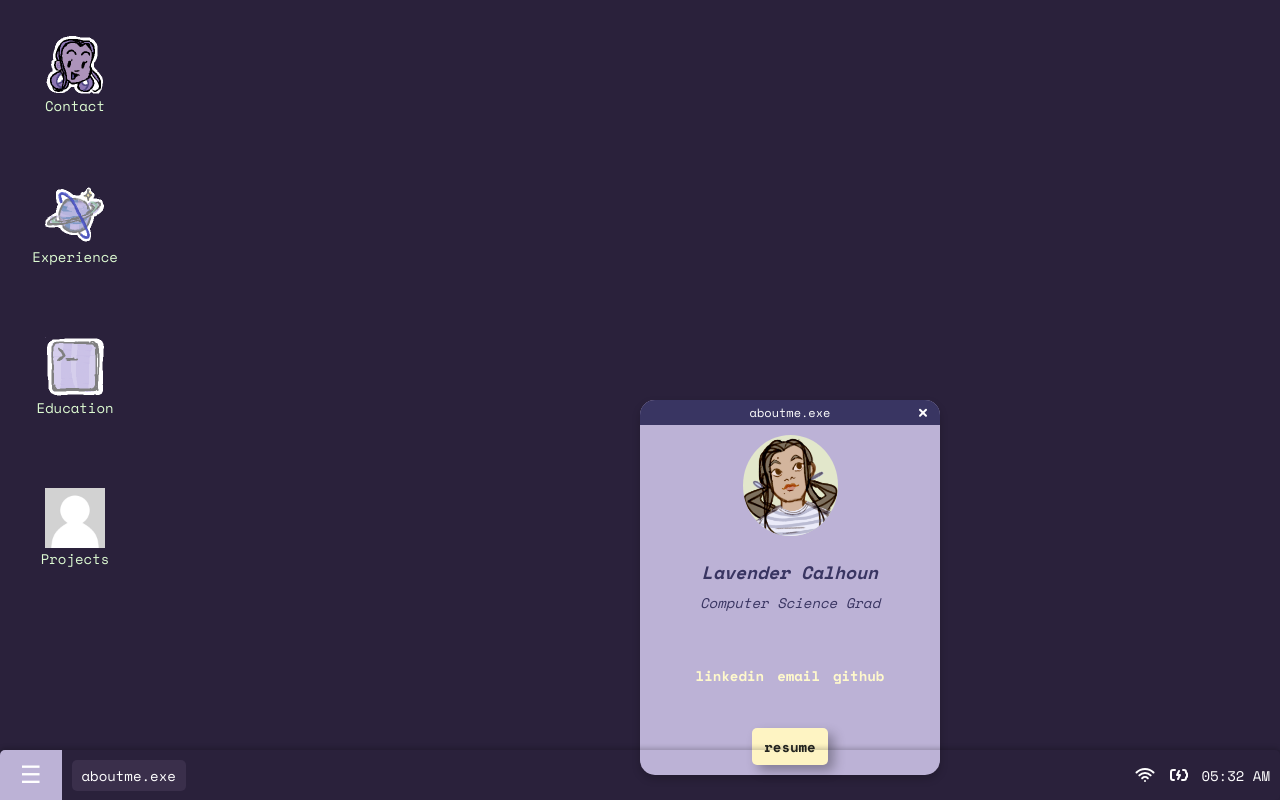
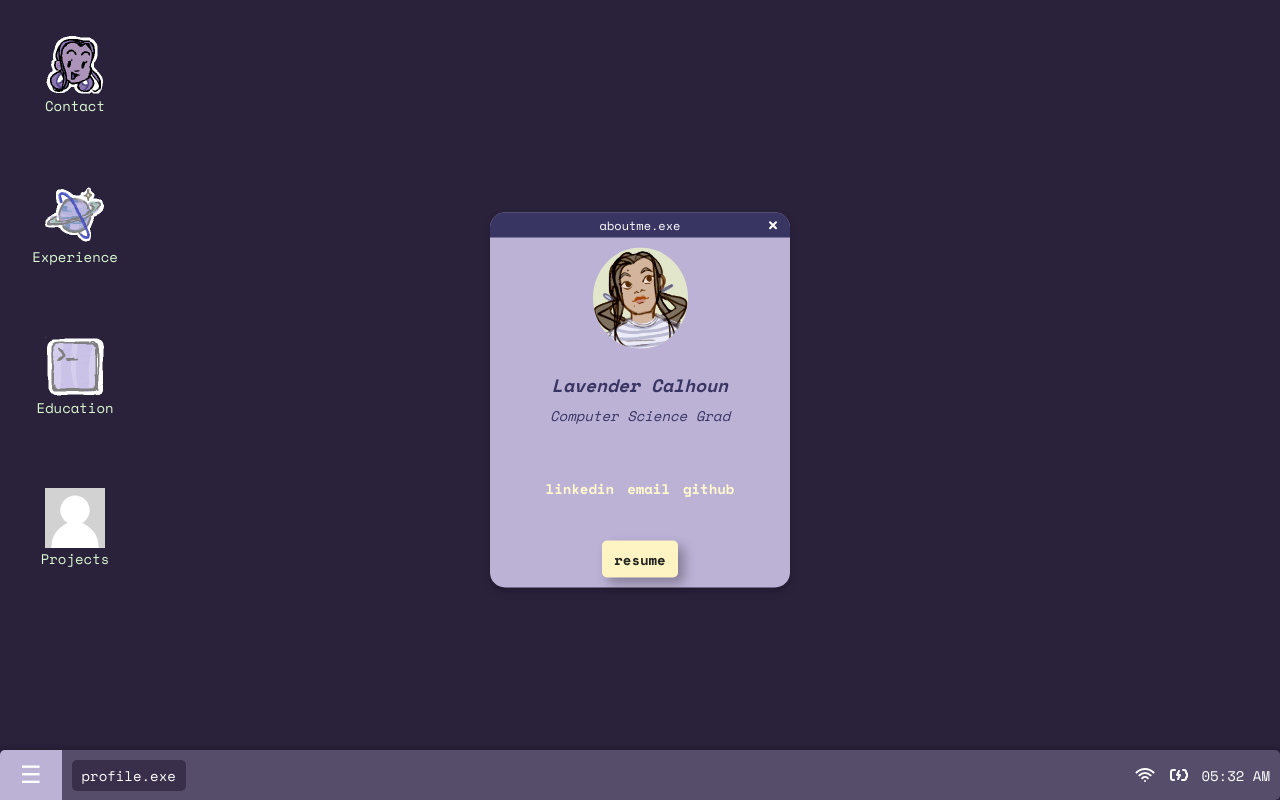
Before and after one commit to Lavender-C/portfolio-site, a Next.js app: page / in a window 1280 px wide. Both pictures are taken after a click on the element "Contact". Built offline with nearby package versions, Linux system fonts and the light colour scheme.

Commit message:
Window organization functionalities, a little CSS seasoning

```diff
--- a/src/App.css
+++ b/src/App.css
@@ -62,7 +62,12 @@
   height: 50px;
   border-radius: 5px;
   display: flex;
+  background-color: rgba(189, 180, 216, 0.299);
   box-shadow: 0px -2px 5px rgba(0, 0, 0, 0.2);
+}
+
+.taskbar:hover{ /* in case something covers the taskbar */
+  z-index: 9999;
 }
 
 .taskbar-menu button {
--- a/src/App.js
+++ b/src/App.js
@@ -9,12 +9,6 @@
 
 const App = () => {
 
-  /* ---------------------------- open/close bools ---------------------------- */
-  const [isProfileOpen, setProfileOpen] = useState(false);
-  const [isBrowserOpen, setBrowserOpen] = useState(false);
-  const [isConsoleOpen, setConsoleOpen] = useState(false);
-  const [isExplorerOpen, setExplorerOpen] = useState(false);
-
   const [menuOpen, setMenuOpen] = useState(false);
   const [consoleReset, setConsoleReset] = useState(false); //resets the console animation on close
   const [time, setTime] = useState(new Date()); //for taskbar clock
@@ -25,6 +19,14 @@
   const consoleRef = useRef(null);
   const explorerRef = useRef(null);
 
+  const [windows, setWindows] = useState([
+    {id: "profile", isOpen: false, ref: profileRef, zIndex: 1},
+    {id: "browser", isOpen: false, ref: browserRef, zIndex: 2},
+    {id: "console", isOpen: false, ref: consoleRef, zIndex: 3},
+    {id: "explorer", isOpen: false, ref: explorerRef, zIndex: 4},
+
+  ]);
+
   useEffect(() => {
     const interval = setInterval(() => {
       setTime(new Date());
@@ -33,36 +35,68 @@
     return () => clearInterval(interval);
   }, []);
 
-  /* --------------------- update the taskbar program list -------------------- */
+  /* ---------------------------- window management --------------------------- */
 
-  const openPrograms = [];
-  if (isProfileOpen) openPrograms.push({ name: "aboutme.exe", ref: profileRef });
-  if (isBrowserOpen) openPrograms.push({ name: "browser.exe", ref: browserRef });
-  if (isConsoleOpen) openPrograms.push({ name: "console.exe", ref: consoleRef });
-  if (isExplorerOpen) openPrograms.push({ name: "explorer.exe", ref: explorerRef });
+  // Bring a window to the front by updating zIndex
+  const bringToFront = (windowId) => {
+    setWindows((prevWindows) => {
+      const maxZ = Math.max(...prevWindows.map((win) => win.zIndex));
+      return prevWindows.map((win) =>
+        win.id === windowId && win.zIndex !== maxZ // Only update if necessary
+          ? { ...win, zIndex: maxZ + 1 }
+          : win
+      );
+    });
+  };
+
+  // Open a window and bring it to the front
+  const openWindow = (windowId) => {
+    setWindows((prevWindows) => {
+      const maxZ = Math.max(...prevWindows.map((win) => win.zIndex));
+      return prevWindows.map((win) =>
+        win.id === windowId
+          ? { ...win, isOpen: true, zIndex: maxZ + 1 }
+          : win
+      );
+    });
+  };
+
+  // Close a window
+  const closeWindow = (windowId) => {
+    setWindows((prevWindows) =>
+      prevWindows.map((win) =>
+        win.id === windowId ? { ...win, isOpen: false } : win
+      )
+    );
+  };
 
   /* ----------------------------- console events ----------------------------- */
   const handleOpenConsole = () => {
-    setConsoleOpen(true);
+    openWindow("console");
     setConsoleReset(false);
   };
 
   const handleCloseConsole = () => {
-    setConsoleOpen(false);
+    closeWindow("console");
     setConsoleReset(true);
   };
 
 
   /* ------------------------- center window function ------------------------- */
 
-  const centerWindow = (ref) => {
-    if (ref.current) {
-      ref.current.style.position = "absolute";
-      ref.current.style.left = "50%";
-      ref.current.style.top = "50%";
-      ref.current.style.transform = "translate(-50%, -50%)";
-      ref.current.style.zIndex = "1000"; // Ensure it's on top
-    }
+  const centerWindow = (windowId) => {
+    setWindows((prevWindows) => {
+      return prevWindows.map((win) => {
+        if (win.id === windowId && win.ref.current) {
+          win.ref.current.style.position = "absolute";
+          win.ref.current.style.left = "50%";
+          win.ref.current.style.top = "50%";
+          win.ref.current.style.transform = "translate(-50%, -50%)";
+        }
+        return win;
+      });
+    });
+    bringToFront(windowId);
   };
 
   return (
@@ -72,12 +106,12 @@
       {/* -------------------------------------------------------------------------- */}
       {/*                                  SHORTCUTS                                 */}
       {/* -------------------------------------------------------------------------- */}
-        <div className="shortcuts" onClick={() => setProfileOpen(true)}>
+        <div className="shortcuts" onClick={() => openWindow("profile")}>
           <img src="aboutme-icon.png" alt="Contact" />
           <span>Contact</span>
         </div>
 
-        <div className="shortcuts" onClick={() => setBrowserOpen(true)}>
+        <div className="shortcuts" onClick={() => openWindow("browser")}>
           <img src="browser-icon.png" alt="Experience" />
           <span>Experience</span>
         </div>
@@ -87,29 +121,25 @@
           <span>Education</span>
         </div>
 
-        <div className="shortcuts" onClick ={() => setExplorerOpen(true)}>
+        <div className="shortcuts" onClick ={() => openWindow("explorer")}>
           <img src="profile-pic.jpg" alt="Projects" />
           <span>Projects</span>
         </div>
       </div>
 
-     {/* -------------------------- window events -------------------------- */}
+    {/* -------------------------- window events -------------------------- */}
 
-    {isProfileOpen && (
-        <ProfileWindow ref={profileRef} onClose={() => setProfileOpen(false)} />
+    {windows.map(({ id, isOpen, ref, zIndex }) =>
+      isOpen && (
+        <div key={id}>
+          {id === "profile" && <ProfileWindow ref={ref} onClose={() => closeWindow(id)} zIndex={zIndex} onFocus={() => bringToFront(id)} />}
+          {id === "browser" && <BrowserWindow ref={ref} onClose={() => closeWindow(id)} zIndex={zIndex} onFocus={() => bringToFront(id)}/>}
+          {id === "console" && <ConsoleWindow ref={ref} onClose={handleCloseConsole} resetText={consoleReset} zIndex={zIndex} onFocus={() => bringToFront(id)}/>}
+          {id === "explorer" && <FileExplorer ref={ref} onClose={() => closeWindow(id)} zIndex={zIndex} onFocus={() => bringToFront(id)}/>}
+        </div>
+      )
     )}
 
-    {isBrowserOpen && (
-        <BrowserWindow ref={browserRef} onClose={() => setBrowserOpen(false)} />
-    )}
-
-    {isConsoleOpen && (
-        <ConsoleWindow ref={consoleRef} onClose={handleCloseConsole} resetText={consoleReset} />
-    )}
-
-      {isExplorerOpen && (
-        <FileExplorer ref={explorerRef} onClose={() => setExplorerOpen(false)} />
-    )}
 
       {/* -------------------------------------------------------------------------- */}
       {/*                                   TASKBAR                                  */}
@@ -131,11 +161,18 @@
         {/* ----------------------------- active programs ---------------------------- */}
 
         <div className="taskbar-programs">
-          {openPrograms.map((program, index) => (
-            <div key={index} className="taskbar-item" onClick={() => centerWindow(program.ref)}>
-              {program.name}
-            </div>
-          ))}
+          {windows
+            .filter((win) => win.isOpen)
+            .map((win) => (
+              <div
+                key={win.id}
+                className="taskbar-item"
+                onClick={() => centerWindow(win.id)}
+                title="click me to focus the window!"
+              >
+                {win.id}.exe
+              </div>
+            ))}
         </div>
 
         {/* --------------------------------- toolbox -------------------------------- */}
--- a/src/BrowserWindow.css
+++ b/src/BrowserWindow.css
@@ -1,10 +1,11 @@
 /* src/BrowserWindow.css */
 .browser-window {
     position: absolute;
+    transform: translate(-50%, -50%);
     top: 50%;
     left: 50%;
-    width: 70vw;
-    height: 85vh;
+    width: 800px;
+    height: 800px;
     border-radius: 15px;
     background-color: #4E4987;
     display: flex;
--- a/src/ConsoleWindow.tsx
+++ b/src/ConsoleWindow.tsx
@@ -8,9 +8,10 @@
     onClose: () => void;
     zIndex: number;
     onClick: () => void;
+    onFocus: () => void;
 }
 
-const ConsoleWindow = forwardRef<HTMLDivElement, ConsoleWindowProps>(({ onClose, zIndex, onClick }, ref) => {
+const ConsoleWindow = forwardRef<HTMLDivElement, ConsoleWindowProps>(({ onClose, zIndex, onFocus }, ref) => {
 
         /* ----------------------------- draggable logic ---------------------------- */
 
@@ -55,9 +56,9 @@
         }, []);
 
     return (
-        <div ref={ref || elementRef} className={styles.consoleWindow} style={{ zIndex }} onMouseDown={onClick}>
+        <div ref={ref || elementRef} className={styles.consoleWindow} style={{ zIndex }} >
 
-            <div ref = {topBarRef} className="top-bar">
+            <div ref = {topBarRef} className="top-bar" onMouseDown={onFocus}>
                 <span className="title">Console</span>
                 <div className="icons" onClick={onClose}>
                     <span className="close"> <IconX size={12} stroke={5}/> </span>
--- a/src/FileExplorer.css
+++ b/src/FileExplorer.css
@@ -1,8 +1,8 @@
 .file-explorer {
-    width: 600px;
-    height: 600px;
-    background: var(--off-black);
-    color: white;
+    width: 900px;
+    height: 800px;
+    background: var(--grey-mid);
+    color: var(--off-black);
     position: absolute;
     top: 50%;
     left: 50%;
@@ -10,6 +10,7 @@
     display: flex;
     flex-direction: column;
     border-radius: 15px;
+    box-shadow: 0px -2px 5px rgba(0, 0, 0, 0.2);
 }
 
 /* ----------------------------- breadcrumb bar ----------------------------- */
@@ -26,6 +27,11 @@
     padding: 8px;
     background-color: var(--off-white);
     cursor: pointer;
+}
+
+.breadcrumb-bar:hover{
+    color: var(--background);
+    font-weight: bold;
 }
 
 .content {
@@ -72,8 +78,8 @@
     position: fixed;
     top: 25px;
     left: 0;
-    width: 600px;
-    height: 600px;
+    width: 900px;
+    height: 775px;
     background: rgba(0, 0, 0, 0.8);
     display: flex;
     justify-content: center;
@@ -90,7 +96,7 @@
 }
 
 .lightbox img {
-    max-width: 300px;
+    max-height: 600px;
     display: block;
     margin: auto;
 }
--- a/src/ProfileWindow.css
+++ b/src/ProfileWindow.css
@@ -1,5 +1,6 @@
 .profile-window {
     position: absolute;
+    transform: translate(-50%, -50%);
     top: 50%;
     left: 50%;
     display: flex;
@@ -7,7 +8,6 @@
     justify-content: space-between;
     height: auto;
     min-height: 375px;
-    position: absolute;
     width: 300px;
     background-color: var(--primary);
     border-radius: 15px;
--- a/src/ProfileWindow.js
+++ b/src/ProfileWindow.js
@@ -4,7 +4,7 @@
 import "./global.css";
 import pfp from '../public/persona headshot.png'
 
-const ProfileWindow = forwardRef(({ onClose, zIndex, onClick }, ref) => {
+const ProfileWindow = forwardRef(({ onClose, zIndex, onClick, onFocus}, ref) => {
 
     /* ----------------------------- draggable logic ---------------------------- */
 
@@ -14,6 +14,9 @@
     useEffect(() => {
         const element = elementRef.current;
         const topBar = topBarRef.current;
+
+        if (!element || !topBar) return;
+
         let offsetX = 0, offsetY = 0, mouseX = 0, mouseY = 0;
 
         const mouseDownHandler = (e) => {
@@ -48,9 +51,9 @@
 
     return (
 
-        <div ref={elementRef} className="profile-window" style={{ zIndex}} onMouseDown={onClick}>
+        <div ref={elementRef} className="profile-window" style={{ zIndex }}>
 
-            <div ref={topBarRef} className="top-bar">
+            <div ref={topBarRef} className="top-bar" onMouseDown={onFocus}>
 
                 <span className="title">aboutme.exe</span>
 
```
Also changed, not shown: src/BrowserWindow.js (+6 -3 lines), src/FileExplorer.js (+7 -4 lines), src/global.css (line endings or trailing spaces).
